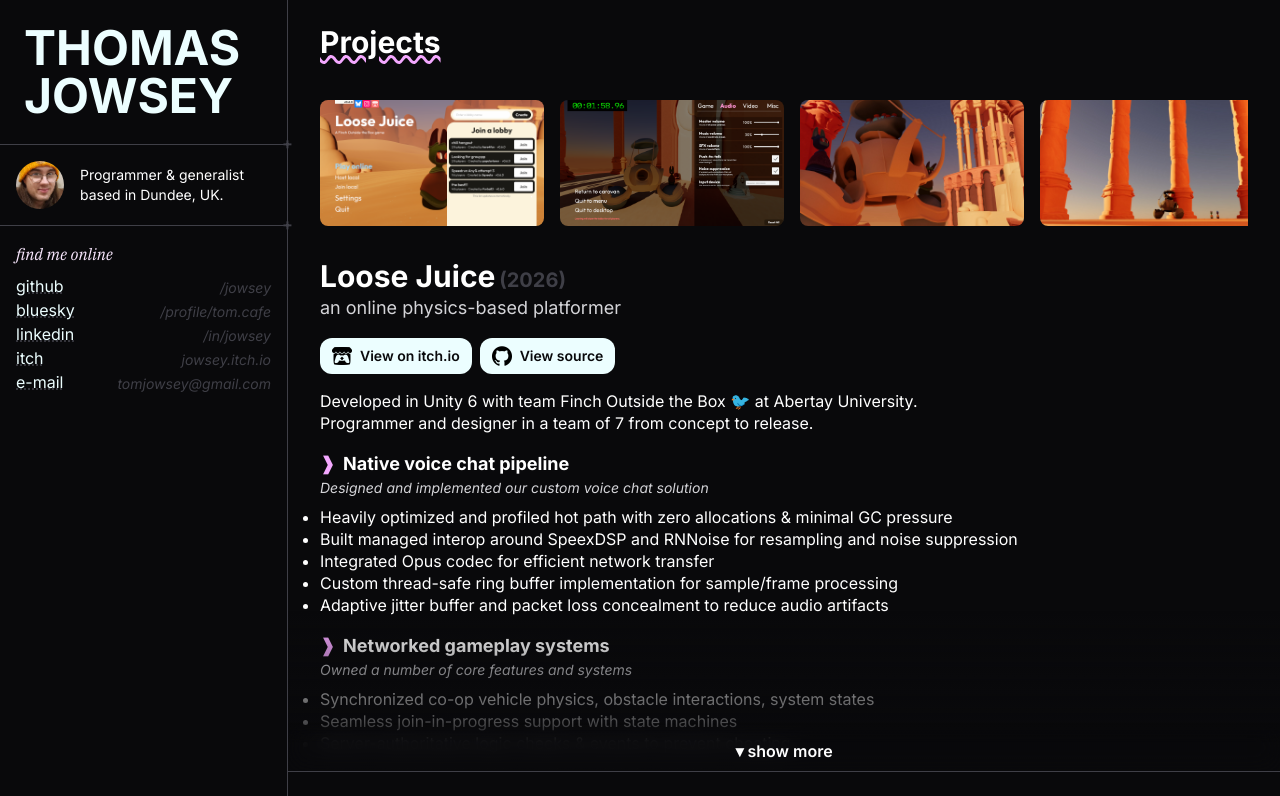
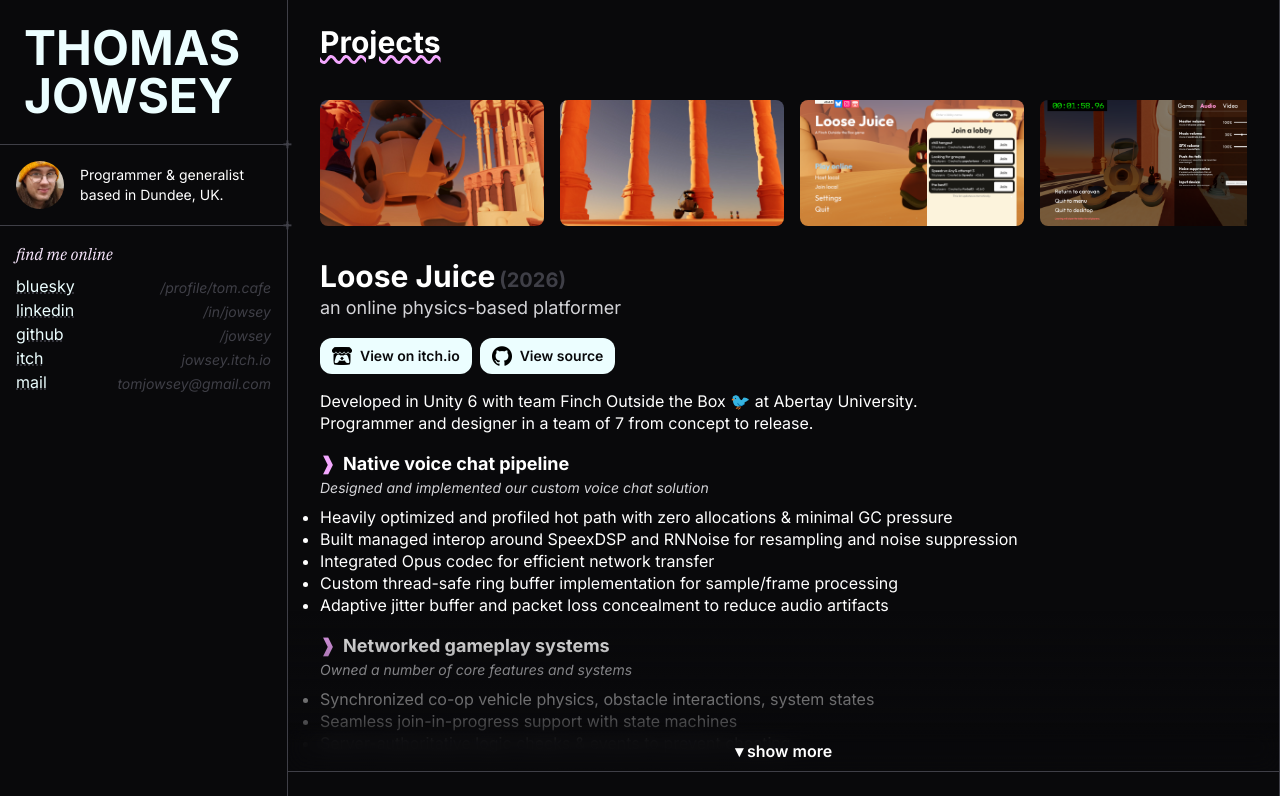
Before and after one commit to jowsey/tom.cafe, a SvelteKit app: page / in a window 1280 px wide. Shown: the top 796 px of the page. Built offline with nearby package versions, Linux system fonts and the light colour scheme.

Commit message:
A couple slight formatting tweaks

```diff
--- a/src/routes/+layout.svelte
+++ b/src/routes/+layout.svelte
@@ -5,9 +5,11 @@
 	import SidebarBlock from '$lib/components/SidebarBlock.svelte';
 
 	let { children } = $props();
+
+	let contentContainer: HTMLDivElement;
 </script>
 
-<div class="flex h-dvh w-dvw max-sm:flex-col">
+<div class="flex h-dvh w-full max-sm:flex-col">
 	<div
 		class="flex shrink-0 flex-col divide-y divide-solid divide-zinc-700 border-zinc-700 transition-all max-sm:border-b sm:h-full sm:w-36 sm:border-r lg:w-72"
 	>
@@ -26,17 +28,27 @@
 		</SidebarBlock>
 
 		<SidebarBlock title="find me online">
-			<ul class="flex-wrap max-sm:flex max-sm:gap-x-4 max-sm:gap-y-2">
-				<li><StyledLink href="https://github.com/jowsey" label="github" /></li>
+			<ul class="flex-wrap max-sm:flex max-sm:gap-x-6 max-sm:gap-y-2">
 				<li><StyledLink href="https://bsky.app/profile/tom.cafe" label="bluesky" /></li>
 				<li><StyledLink href="https://linkedin.com/in/jowsey" label="linkedin" /></li>
+				<li><StyledLink href="https://github.com/jowsey" label="github" /></li>
 				<li><StyledLink href="https://jowsey.itch.io" label="itch" /></li>
-				<li><StyledLink href="mailto:tomjowsey@gmail.com" label="e-mail" /></li>
+				<li><StyledLink href="mailto:tomjowsey@gmail.com" label="mail" /></li>
 			</ul>
 		</SidebarBlock>
 	</div>
 
-	<div class="min-h-full grow sm:overflow-auto">
+	<div bind:this={contentContainer} class="min-h-full max-w-7xl grow border-zinc-700 sm:overflow-auto sm:border-r">
 		{@render children()}
+
+		<div class="flex w-full flex-col items-center justify-center pt-8 pb-64 text-sm">
+			<p>🐈</p>
+			<button
+				class="cursor-pointer text-cyan-50 underline decoration-dashed hover:italic hover:decoration-fuchsia-300 hover:decoration-wavy"
+				onclick={() => contentContainer.scrollTo({ top: 0, behavior: 'smooth' })}
+			>
+				to the top!
+			</button>
+		</div>
 	</div>
 </div>
--- a/src/routes/+page.svelte
+++ b/src/routes/+page.svelte
@@ -13,10 +13,10 @@
 		itchLink="https://fotb.itch.io/loose-juice"
 		githubLink="https://github.com/jowsey/DES315_FinchOutsideTheBox"
 		images={[
+			'/images/loosejuice-caravan.jpg',
+			'/images/loosejuice-cinematic.png',
 			'/images/loosejuice-menu.png',
-			'/images/loosejuice-pause.png',
-			'/images/loosejuice-caravan.jpg',
-			'/images/loosejuice-cinematic.png'
+			'/images/loosejuice-pause.png'
 		]}
 	>
 		<p>
@@ -103,7 +103,7 @@
 	>
 		<p>
 			Developed in an in-house engine with team Overscope Inc. 🏢 at Abertay University. <br />
-			Programmer in a team of 4 from concept to release.
+			Programmer in a team of 4 from concept to completion.
 		</p>
 		<p class="text-sm text-zinc-300 italic">
 			This project's codebase is heavily integrated with the PlayStation 5 SDK, and cannot be shared.
```
